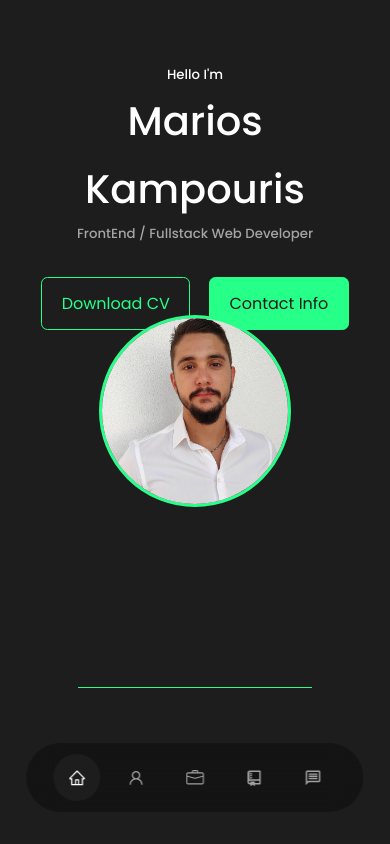
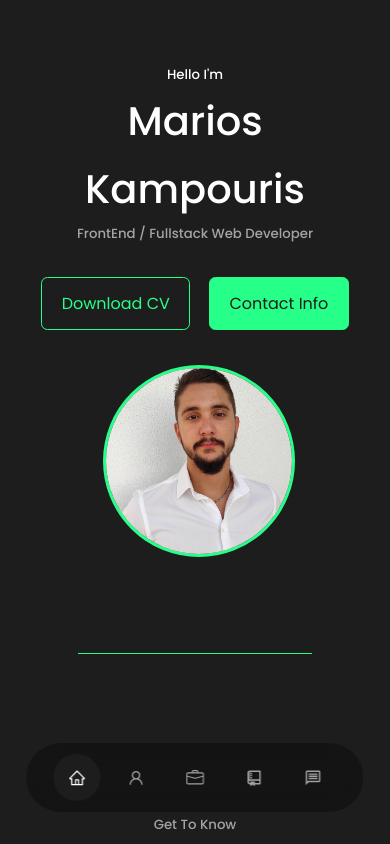
Before and after one commit to MariosKampouris/portfolioProject, a React (Create React App) app: page / in a window 390 px wide. Shown: the top 844 px of the page. Built offline with nearby package versions, Linux system fonts and the light colour scheme.

Commit message:
Fix header Mobile View Issue

```diff
--- a/src/components/header/header.css
+++ b/src/components/header/header.css
@@ -96,11 +96,13 @@ header {
         height: 68vh;
     }
     .me{
+        position: relative;
         width: 12rem;
         height: 12rem;
-        left: calc(50% - 6rem);
-        top: calc(40%);
-        margin-top: 2.5rem;
+        margin-top: 10%;
+        /* left: calc(50% - 6rem);
+        top: calc(40%); */
+        /* margin-top: 2.5rem; */
     }
     .header_animation_container{
         display: none;
@@ -113,7 +115,7 @@ header {
 /* ===================== MEDIA QUERIES (SMALL DEVICES) ========================= */
 @media screen and (max-width: 600px){
     header{
-        height: 70vh;
+        height: 65%;
     }
 
     .header__socials,
```
